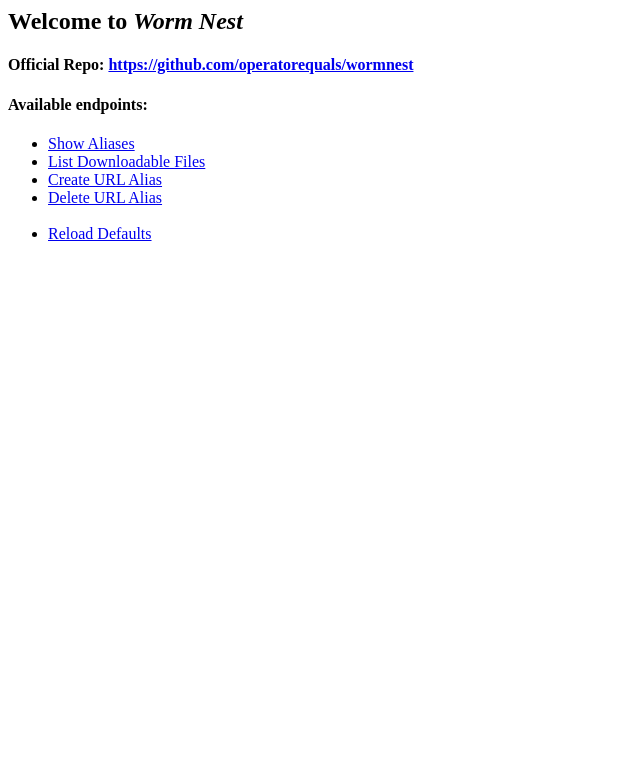
After one commit to operatorequals/wormnest, a Flask app: page /manage/ in a window 1280 px wide. The commit adds this page. Shown: the top 783 px of the page, without its empty margins (0-640 px from the left). Run offline with Flask 2, Linux system fonts and the light colour scheme.

Commit message:
Added a basic menu under '/manage'

```diff
--- a/app.py
+++ b/app.py
@@ -60,6 +60,18 @@ def get_random_alias(length=None):
 	return utils.randomword(length)
 
 
+# @app.route('/%s/' % MANAGE_URL_DIR)
+# def show_manage_redir():
+# 	print(request.base_url[:-1])
+# 	return redirect(request.base_url[:-1])
+
+@app.route('/%s/' % MANAGE_URL_DIR)
+def show_manage():
+	return render_template(
+		"manage_help.html",
+		manage_url = request.base_url
+		)
+
 @app.route('/%s/load_defaults' % MANAGE_URL_DIR)
 def load_defaults():
 
@@ -79,8 +91,9 @@ def load_defaults():
 						alias=alias,
 						)
 					)
-	return json.dumps(defaults_url_dict, indent=2)
-
+	return "<pre>{}</pre>".format(
+		json.dumps(defaults_url_dict, indent=2)
+		)
 
 @app.route(
 	'/%s/%s/' % (MANAGE_URL_DIR, LISTING_URL_DIR),
@@ -195,7 +208,11 @@ def add_url():
 
 @app.route('/%s/del' % MANAGE_URL_DIR)
 def del_url():
-	alias = request.args.get("alias")
+	alias = request.args.get("alias", None)
+	if alias is None:
+		return render_template(
+			'del_help.html'
+			)
 	try:
 		deleted = db_handler.del_url(alias)
 	except KeyError:
--- a/templates/add_help.html
+++ b/templates/add_help.html
@@ -26,3 +26,6 @@ The Path to the file to be served with minified URL.
 		<li>
 <b>unchecked</b>:	If "True" the "path" is not checked for existence. This can lead to 404 errors of the minified URL. <i>Defaults to "False".</i>
 		</li>
+</ul>
+</body>
+</html>
--- /dev/null
+++ b/templates/manage_help.html
@@ -0,0 +1,35 @@
+<html><head><title>
+	Worm Nest
+</title></head>
+
+<body>
+	<h2> Welcome to <i>Worm Nest</i> </h2>
+
+	<h4> Official Repo: <a href="https://github.com/operatorequals/wormnest">https://github.com/operatorequals/wormnest</a> </h4>
+
+
+	<h4> Available endpoints: </h4>
+	<ul>
+		<li>
+			<a href="{{ manage_url }}show"> Show Aliases </a>
+		</li>
+
+		<li>
+			<a href="{{ manage_url }}list"> List Downloadable Files </a>
+		</li>
+
+		<li>
+			<a href="{{ manage_url }}add"> Create URL Alias</a>
+		</li>
+
+		<li>
+			<a href="{{ manage_url }}del"> Delete URL Alias </a>
+		</li>
+<br>
+		<li>
+			<a href="{{ manage_url }}load_defaults"> Reload Defaults </a>
+		</li>
+
+	</ul>
+</body>
+</html>
```
Also changed, not shown: templates/del_help.html (added, +16 -0 lines).
